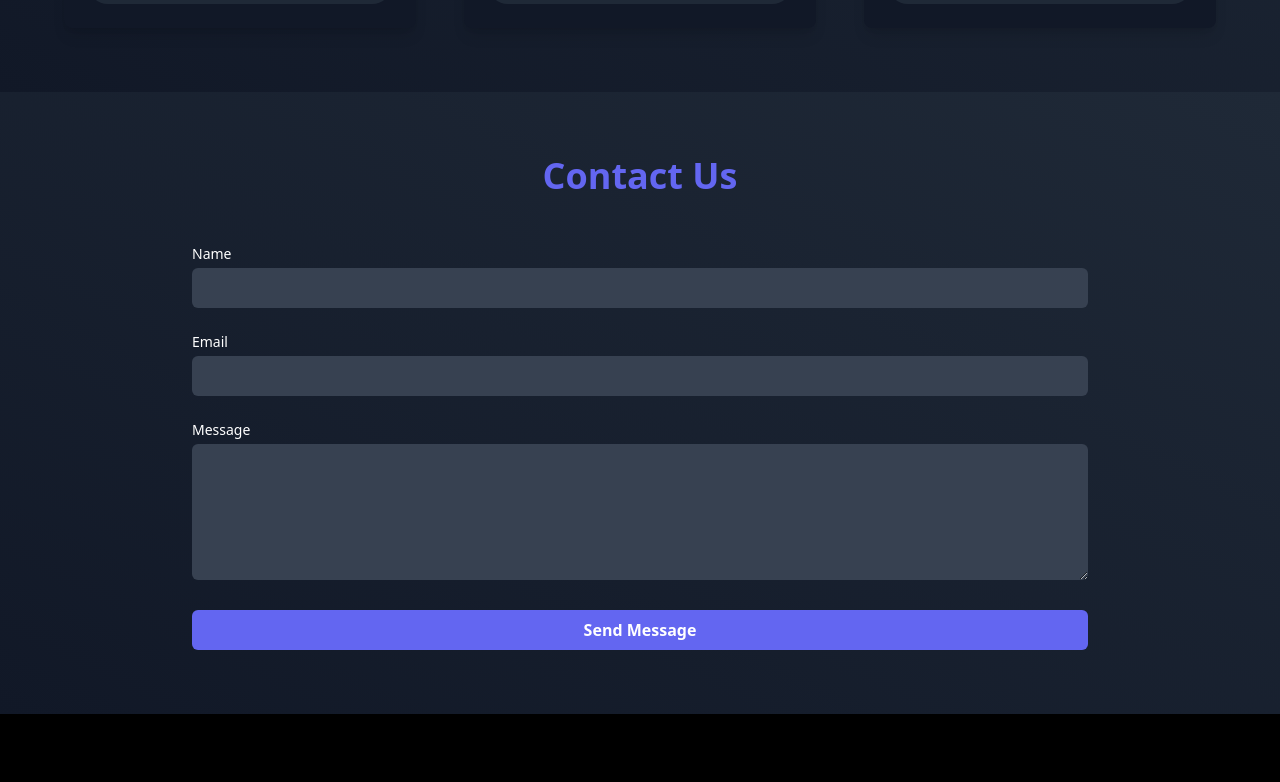
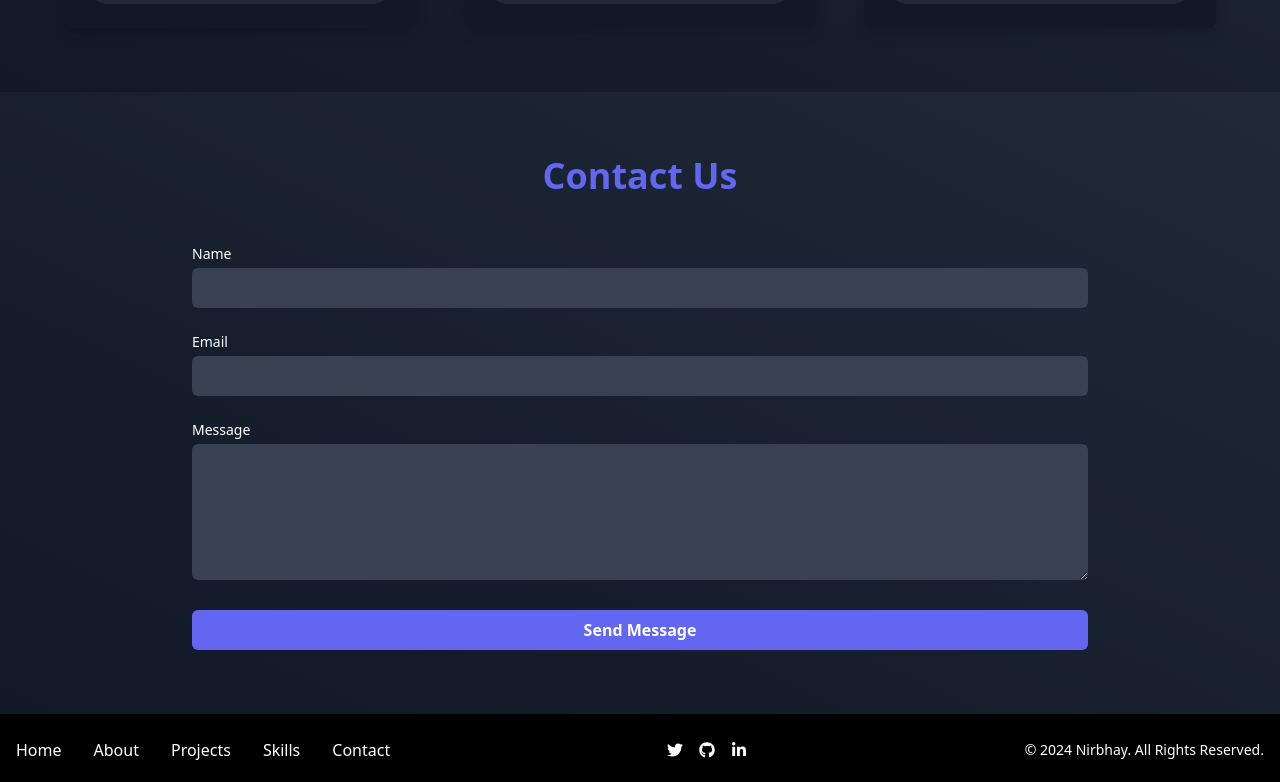
Before and after one commit to NirbhaySingh74/portfoio, a React (Vite) app: page / in a window 1280 px wide. Shown: the part 2643-3425 px from the top of the page. Before the commit the page ends 3357 px from the top, so only its background shows below. Built offline with nearby package versions, Linux system fonts and the light colour scheme.

Commit message:
footer added

```diff
--- a/src/App.tsx
+++ b/src/App.tsx
@@ -1,6 +1,7 @@
 import "./App.css";
 import About from "./components/About";
 import Contact from "./components/Contact";
+import Footer from "./components/Footer";
 import Header from "./components/Header";
 import Hero from "./components/Hero";
 import Projects from "./components/Projects";
@@ -15,6 +16,7 @@
       <Projects />
       <Skills />
       <Contact />
+      <Footer />
     </>
   );
 }
--- a/src/components/About.tsx
+++ b/src/components/About.tsx
@@ -22,7 +22,7 @@
           I'm Nirbhay, a passionate Full Stack Developer with a strong
           background in building dynamic and responsive web applications. I have
           experience in creating full-stack applications using modern
-          technologies and frameworks, and I'm always eager to learn and adapt
+          technologies and frameworks, and I'm always eager to learn and adopt
           to new challenges.
         </motion.p>
         <motion.p
--- /dev/null
+++ b/src/components/Footer.tsx
@@ -0,0 +1,94 @@
+import React from "react";
+import { FaTwitter, FaGithub, FaLinkedinIn } from "react-icons/fa"; // Social media icons
+
+const Footer: React.FC = () => {
+  return (
+    <footer className="w-full bg-black text-white py-6">
+      <div className="container mx-auto px-4">
+        <div className="flex flex-col md:flex-row justify-between items-center text-center md:text-left">
+          <div className="mb-4 md:mb-0">
+            <ul className="flex flex-col md:flex-row md:space-x-8">
+              <li className="mb-2 md:mb-0">
+                <a
+                  href="#"
+                  className="hover:text-indigo-500 transition duration-300"
+                >
+                  Home
+                </a>
+              </li>
+              <li className="mb-2 md:mb-0">
+                <a
+                  href="#about"
+                  className="hover:text-indigo-500 transition duration-300"
+                >
+                  About
+                </a>
+              </li>
+              <li className="mb-2 md:mb-0">
+                <a
+                  href="#projects"
+                  className="hover:text-indigo-500 transition duration-300"
+                >
+                  Projects
+                </a>
+              </li>
+              <li className="mb-2 md:mb-0">
+                <a
+                  href="#skills"
+                  className="hover:text-indigo-500 transition duration-300"
+                >
+                  Skills
+                </a>
+              </li>
+              <li className="mb-2 md:mb-0">
+                <a
+                  href="#contact"
+                  className="hover:text-indigo-500 transition duration-300"
+                >
+                  Contact
+                </a>
+              </li>
+            </ul>
+          </div>
+
+          <div className="mb-4 md:mb-0">
+            <ul className="flex space-x-4">
+              <li>
+                <a
+                  href="https://x.com/nirbhay_74"
+                  className="hover:text-indigo-500 transition duration-300"
+                >
+                  <FaTwitter />
+                </a>
+              </li>
+              <li>
+                <a
+                  href="https://github.com/NirbhaySingh74"
+                  className="hover:text-indigo-500 transition duration-300"
+                >
+                  <FaGithub />
+                </a>
+              </li>
+              <li>
+                <a
+                  href="https://www.linkedin.com/in/nirbhay-singh-b8a169207/"
+                  className="hover:text-indigo-500 transition duration-300"
+                >
+                  <FaLinkedinIn />
+                </a>
+              </li>
+            </ul>
+          </div>
+
+          <div className="text-sm">
+            <p className="mb-0">
+              © {new Date().getFullYear()} Nirbhay. All Rights Reserved.
+            </p>
+          </div>
+        </div>
+      </div>
+    </footer>
+  );
+};
+
+export default Footer;
```
